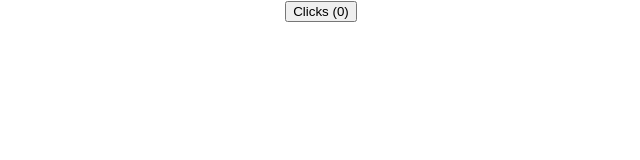
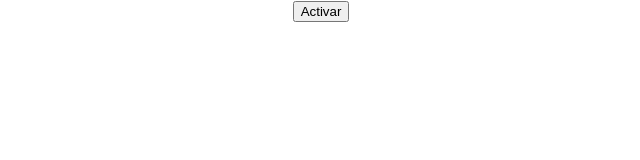
Before and after one commit to adrian1426/ReactHooks, a React (Create React App) app: page / in a window 1280 px wide. Shown: the top 160 px of the page, without its empty margins (319-959 px from the left). Built offline with nearby package versions, Linux system fonts and the light colour scheme.

Commit message:
usestate con boleano

```diff
--- a/src/App.js
+++ b/src/App.js
@@ -1,24 +1,18 @@
-import React,{useState} from 'react';
+import React, {useState} from 'react';
 import './App.css';
 
 function App() {
+  const [esActivo, setActivo] = useState(false);
 
-  const [click,setClick] = useState(0);
-
-  const addClick = () =>{
-    setClick(click + 1)
-  }
+  const toggle = () => {
+    setActivo(!esActivo);
+  };
 
   return (
     <div className="App">
-      <button
-        onClick={addClick}
-      >
-        Clicks ({click})
-      </button>
+      <button onClick={toggle}>{esActivo ? 'Desactivar' : 'Activar'}</button>
     </div>
   );
-
 }
 
 export default App;
```
